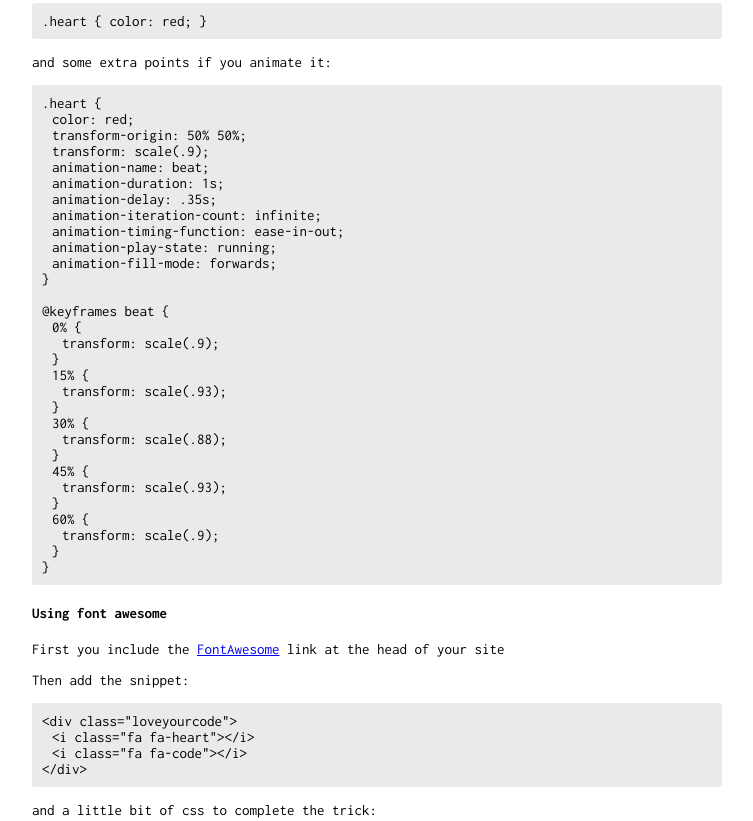
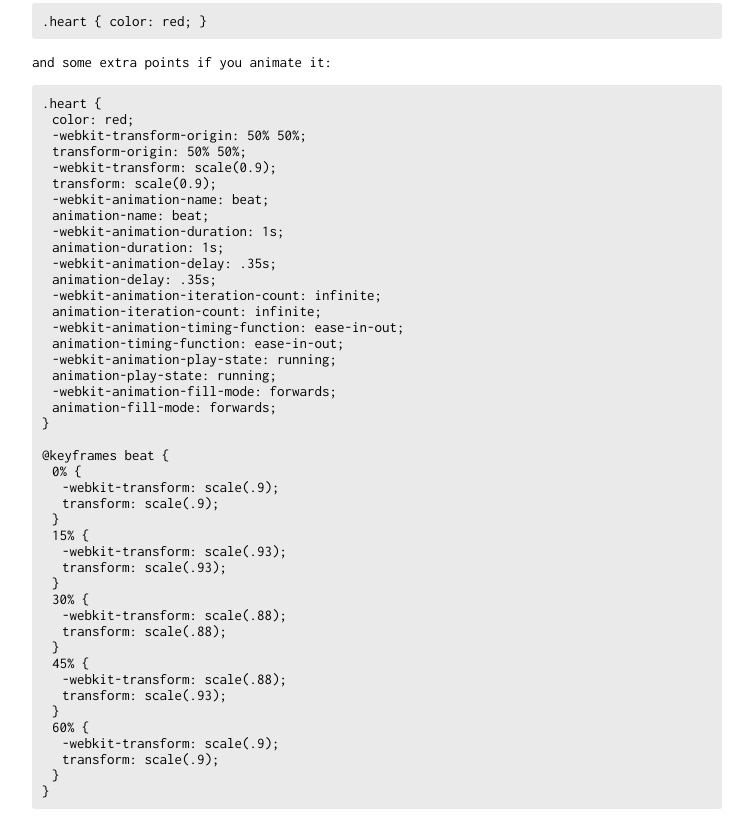
Before and after one commit to gugote/loveyourcode, a plain HTML site: page index.html in a window 1280 px wide. Shown: the part 940-1761 px from the top of the page, without its empty margins (263-1016 px from the left). Drawn offline with Linux system fonts and the light colour scheme.

Commit message:
fixed link to svg - added some prefixes

```diff
--- a/index.html
+++ b/index.html
@@ -51,7 +51,7 @@
       <h4>Using the SVG tag <small>(thanks <a href="http://twitter.com/julianlengfeldr" target="_blank">@julianlengfeldr</a>!)</small></h4>
       <p>First you insert the SVG ( or paste the svg code inline )</p>
       <div class="snippetbox">
-        <p><a href="assets/love-your-code.png"><img src="assets/love-your-code.svg" alt=""> get the svg</a></p>
+        <p><a href="https://github.com/gugote/loveyourcode/blob/gh-pages/assets/love-your-code.svg"><img src="assets/love-your-code.svg" alt=""> get the svg</a></p>
       </div>
       <p>Then apply some css to it:</p>
       <div class="snippetbox">
@@ -61,30 +61,45 @@
       <div class="snippetbox">
         <p>.heart {</p>
         <p class="padded">color: red;</p>
-        <p class="padded">transform-origin: 50% 50%;</p> <p class="padded">transform: scale(.9);</p>
+        <p class="padded">-webkit-transform-origin: 50% 50%;</p>
+        <p class="padded">transform-origin: 50% 50%;</p>
+        <p class="padded">-webkit-transform: scale(0.9);</p>
+        <p class="padded">transform: scale(0.9);</p>
+        <p class="padded">-webkit-animation-name: beat;</p>
         <p class="padded">animation-name: beat;</p>
+        <p class="padded">-webkit-animation-duration: 1s;</p>
         <p class="padded">animation-duration: 1s;</p>
+        <p class="padded">-webkit-animation-delay: .35s;</p>
         <p class="padded">animation-delay: .35s;</p>
+        <p class="padded">-webkit-animation-iteration-count: infinite;</p>
         <p class="padded">animation-iteration-count: infinite;</p>
+        <p class="padded">-webkit-animation-timing-function: ease-in-out;</p>
         <p class="padded">animation-timing-function: ease-in-out;</p>
+        <p class="padded">-webkit-animation-play-state: running;</p>
         <p class="padded">animation-play-state: running;</p>
+        <p class="padded">-webkit-animation-fill-mode: forwards;</p>
         <p class="padded">animation-fill-mode: forwards;</p>
         <p>}</p>
         <br>
         <p>@keyframes beat {</p>
         <p class="padded">0% {</p>
+        <p class="doublepadded">-webkit-transform: scale(.9);</p>
         <p class="doublepadded">transform: scale(.9);</p>
         <p class="padded">}</p>
         <p class="padded">15% {</p>
+        <p class="doublepadded">-webkit-transform: scale(.93);</p>
         <p class="doublepadded">transform: scale(.93);</p>
         <p class="padded">}</p>
         <p class="padded">30% {</p>
+        <p class="doublepadded">-webkit-transform: scale(.88);</p>
         <p class="doublepadded">transform: scale(.88);</p>
         <p class="padded">}</p>
         <p class="padded">45% {</p>
+        <p class="doublepadded">-webkit-transform: scale(.88);</p>
         <p class="doublepadded">transform: scale(.93);</p>
         <p class="padded">}</p>
         <p class="padded">60% {</p>
+        <p class="doublepadded">-webkit-transform: scale(.9);</p>
         <p class="doublepadded">transform: scale(.9);</p>
         <p class="padded">}</p>
         <p>}</p>
```
